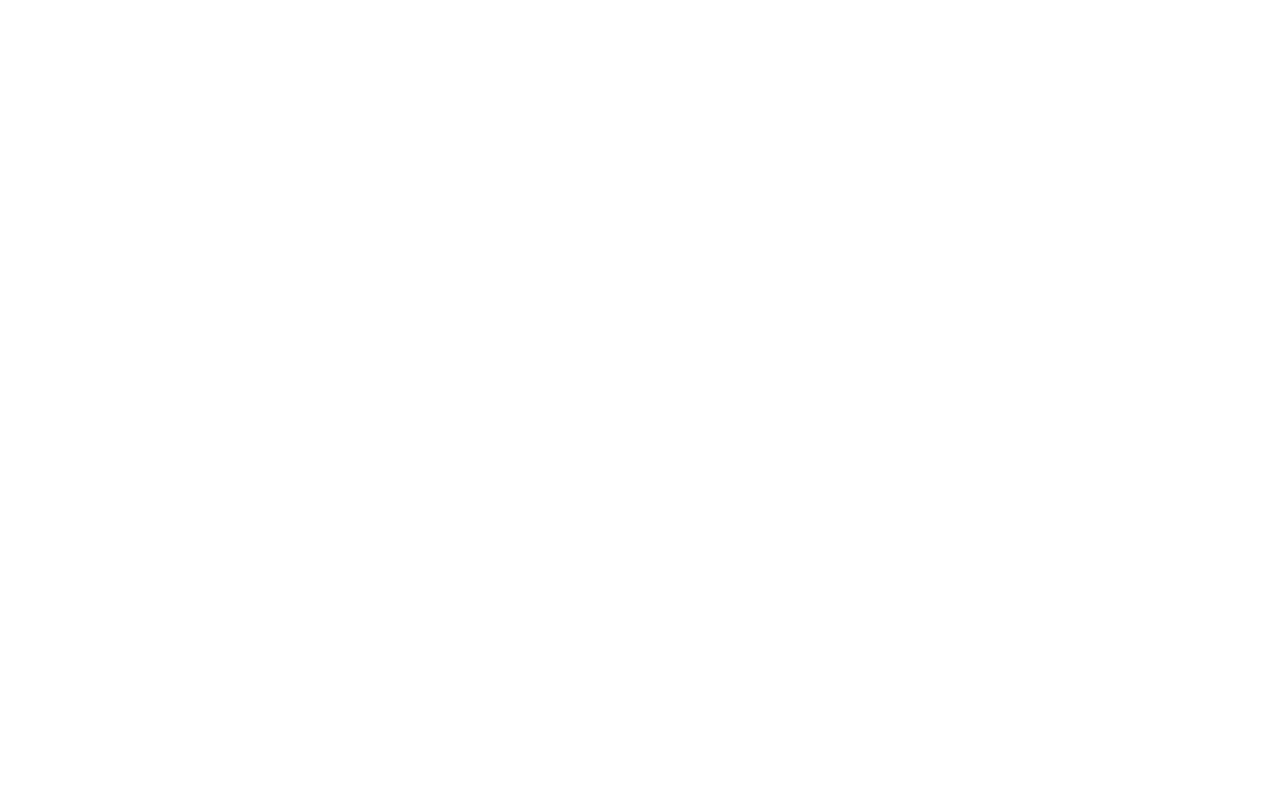
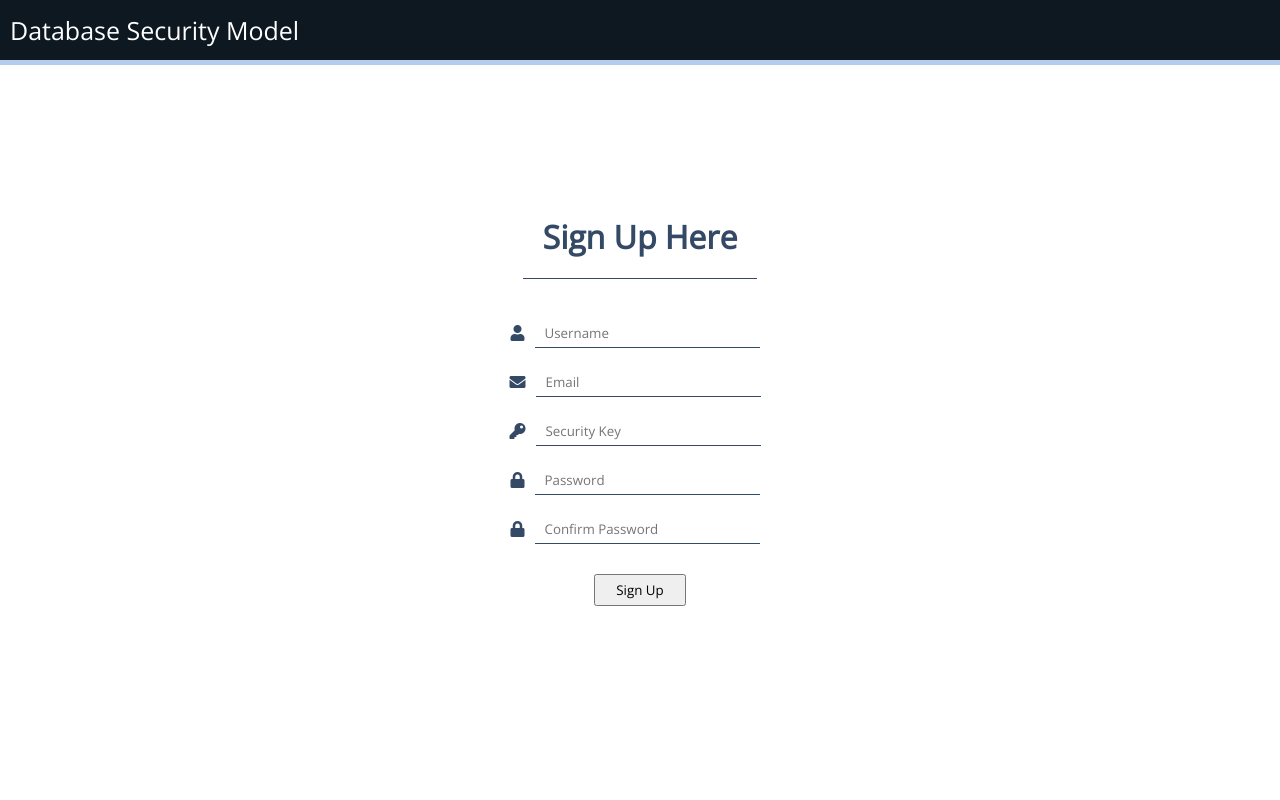
Before and after one commit to Daniel-Hinz/Database-Security-Visualizer, a Flask app: page /signup in a window 1280 px wide. Before the commit the page is empty. Run offline with Flask 2, Linux system fonts and the light colour scheme.

Commit message:
updated signup page

```diff
--- a/static/styles/signup.css
+++ b/static/styles/signup.css
@@ -12,3 +12,74 @@
     margin: 0;
     font-family: Open Sans;
 }
+
+body {
+    display: flex;
+    flex-direction: column;
+    align-items: center;
+    justify-content: center;
+    width: 100vw;
+    height: 100vh;
+}
+
+nav {
+    background: var(--black-1);
+    height: 60px;
+    position: absolute;
+    top: 0;
+    width: 100%;
+    border-bottom: 5px solid var(--blue-2);
+    display: flex;
+    justify-content: flex-start;
+    align-items: center;
+}
+
+nav ul {
+    padding-left: 10px;
+    list-style: none;
+}
+
+nav ul li {
+    color: var(--white-1);
+    font-size: 25px;
+}
+
+form {
+    display: flex;
+    flex-direction: column;
+    align-items: center;
+    justify-content: center;
+}
+
+h1 {
+    color: var(--blue-1);
+    border-bottom: 1px solid var(--blue-1);
+    padding: 20px;
+    margin-bottom: 30px;
+}
+
+.input-wrapper {
+    display: flex;
+    justify-content: center;
+    align-items: center;
+    color: var(--blue-1);
+}
+
+i {
+    align-items: center;
+    color: var(--blue-1);
+}
+
+.text, .text:focus {
+    outline: none;
+    padding: 5px 10px;
+    width: 225px;
+    margin: 10px;
+    border: 0;
+    border-bottom: 1px solid var(--blue-1);
+}
+
+.button {
+    padding: 5px 20px;
+    margin-top: 20px;
+}
--- a/templates/index.html
+++ b/templates/index.html
@@ -29,11 +29,11 @@
       </ul>
     </nav>
 
-    <form action="/" method="get">
+    <form action="/" method="post">
       <i class="fas fa-user"></i>
 
       <input type="text" placeholder="Username" name="username" class="text">
-      <input type="text" placeholder="Password" name="password" class="text" >
+      <input type="text" placeholder="Password" name="password" class="text">
 
       <input type="submit" value="Login" class="button">
     </form>
--- a/templates/signup.html
+++ b/templates/signup.html
@@ -23,6 +23,42 @@
   </head>
 
   <body>
+    <nav>
+      <ul>
+        <li>Database Security Model</li>
+      </ul>
+    </nav>
+
+    <form action="/" method="post">
+      <h1>Sign Up Here</h1>
+
+      <div class="input-wrapper">
+        <i class="fas fa-user"></i>
+        <input type="text" placeholder="Username" name="username" class="text">
+      </div>
+
+      <div class="input-wrapper">
+        <i class="fas fa-envelope"></i>
+        <input type="text" placeholder="Email" name="Email" class="text">
+      </div>
+
+      <div class="input-wrapper">
+        <i class="fas fa-key"></i>
+        <input type="text" placeholder="Security Key" name="Security Key" class="text">
+      </div>
+
+      <div class="input-wrapper">
+        <i class="fas fa-lock"></i>
+        <input type="text" placeholder="Password" name="Password" class="text">
+      </div>
+
+      <div class="input-wrapper">
+        <i class="fas fa-lock"></i>
+        <input type="text" placeholder="Confirm Password" name="Confirm" class="text">
+      </div>
+
+      <input type="submit" value="Sign Up" class="button">
+    </form>
 
     <script src="https://code.jquery.com/jquery-3.6.0.js" integrity="sha256-H+K7U5CnXl1h5ywQfKtSj8PCmoN9aaq30gDh27Xc0jk=" crossorigin="anonymous"></script>
   </body>
```
Also changed, not shown: app.py (+8 -1 lines), static/styles/home.css (+31 -0 lines), static/styles/index.css (+5 -6 lines), templates/home.html (+6 -1 lines).
